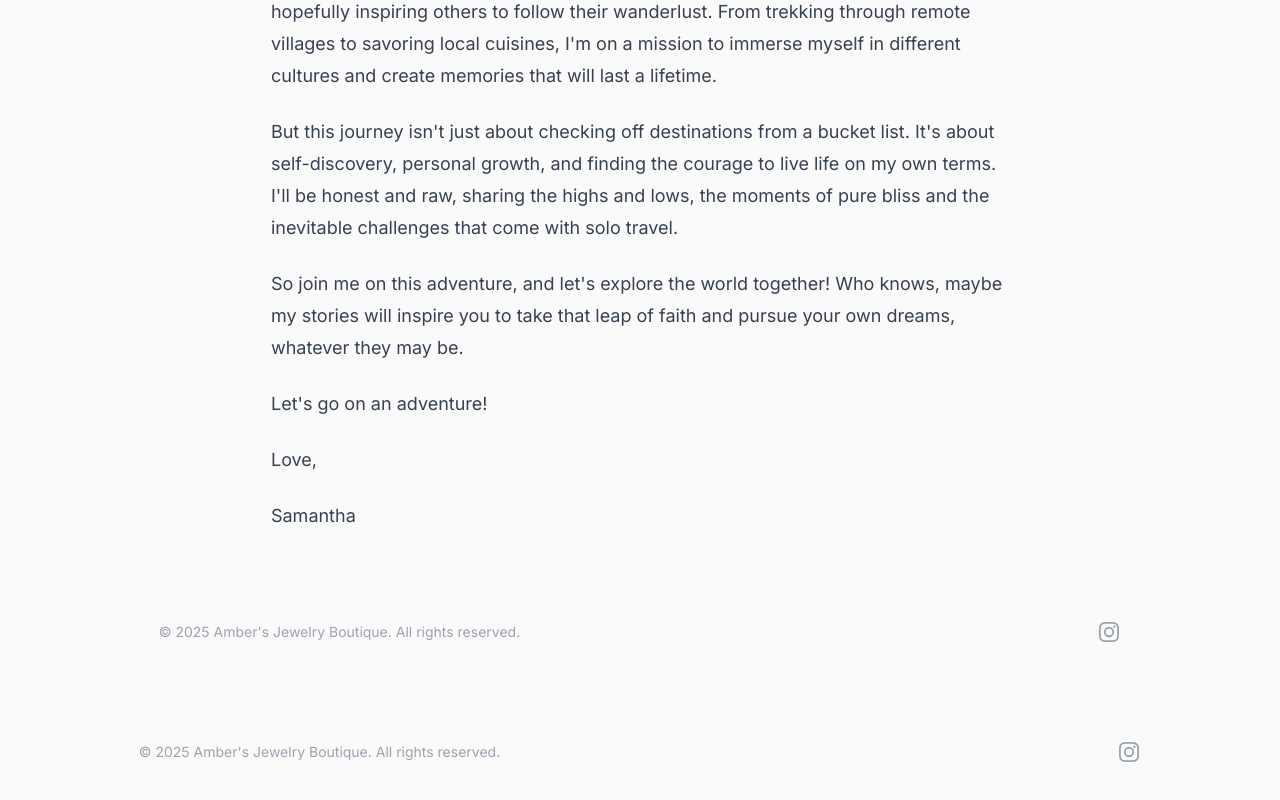
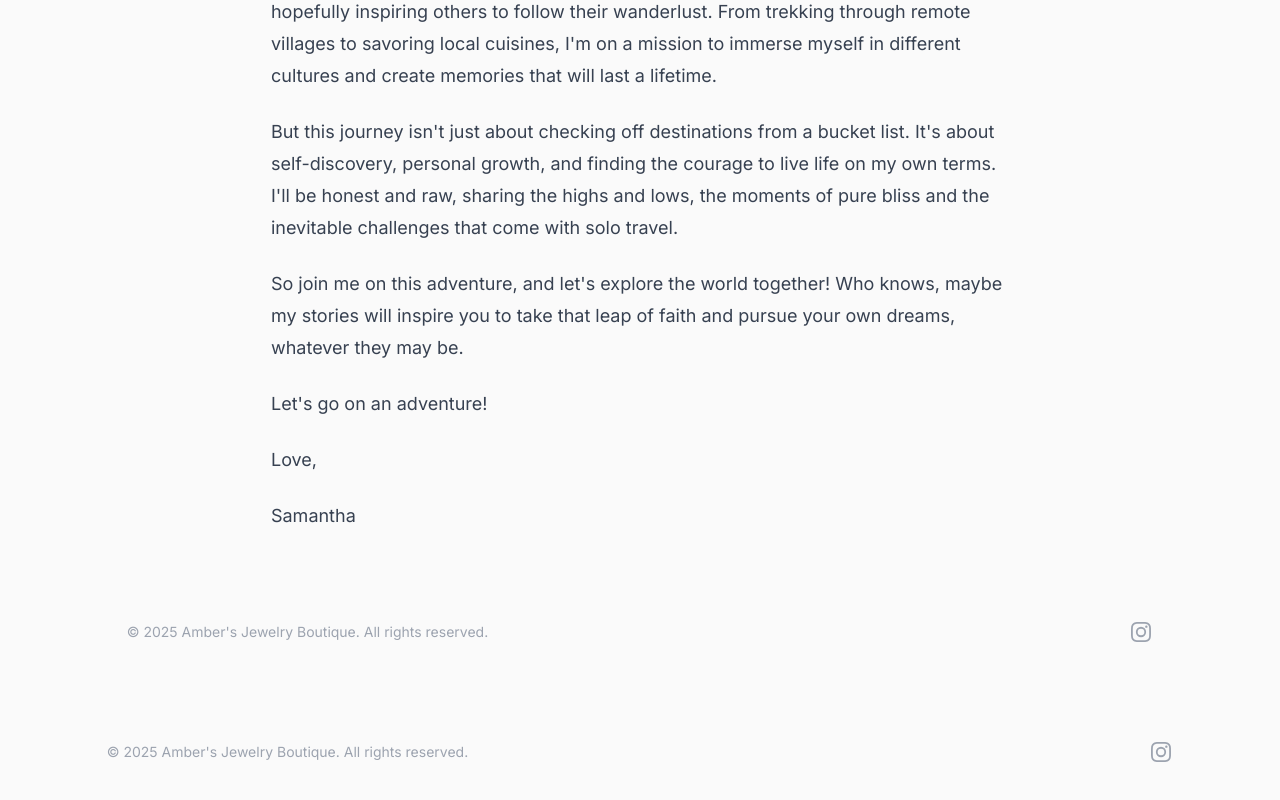
Before and after one commit to glulu4/ambers-boutique, a Next.js app: page /about in a window 1280 px wide. Shown: the part 1532-2332 px from the top of the page. Built offline with nearby package versions, Linux system fonts and the light colour scheme; no server answers; a web font is replaced by a local one.

Commit message:
small fix

```diff
--- a/src/app/cart/page.tsx
+++ b/src/app/cart/page.tsx
@@ -103,7 +103,7 @@ export default function Page() {
 
             const paymentUrl = await fetchPaymentLink();
             if (paymentUrl) {
-                window.open(paymentUrl, "blank");
+                window.open(paymentUrl, "_self");
             } else {
                 alert("There was an error during checkout");
             }
--- a/src/components/Footer.tsx
+++ b/src/components/Footer.tsx
@@ -75,7 +75,7 @@ const navigation = [
 export const Footer: FunctionComponent = () => {
   return (
     <footer className="">
-      <div className="mx-auto  px-6 py-12 md:flex md:items-center md:justify-between lg:px-8">
+      <div className=" py-12 md:flex md:items-center md:justify-between">
         <div className="flex justify-center gap-x-6 md:order-2">
           {navigation.map((item) => (
             <a key={item.name} href={item.href} className="text-gray-400 hover:text-gray-300">
```
